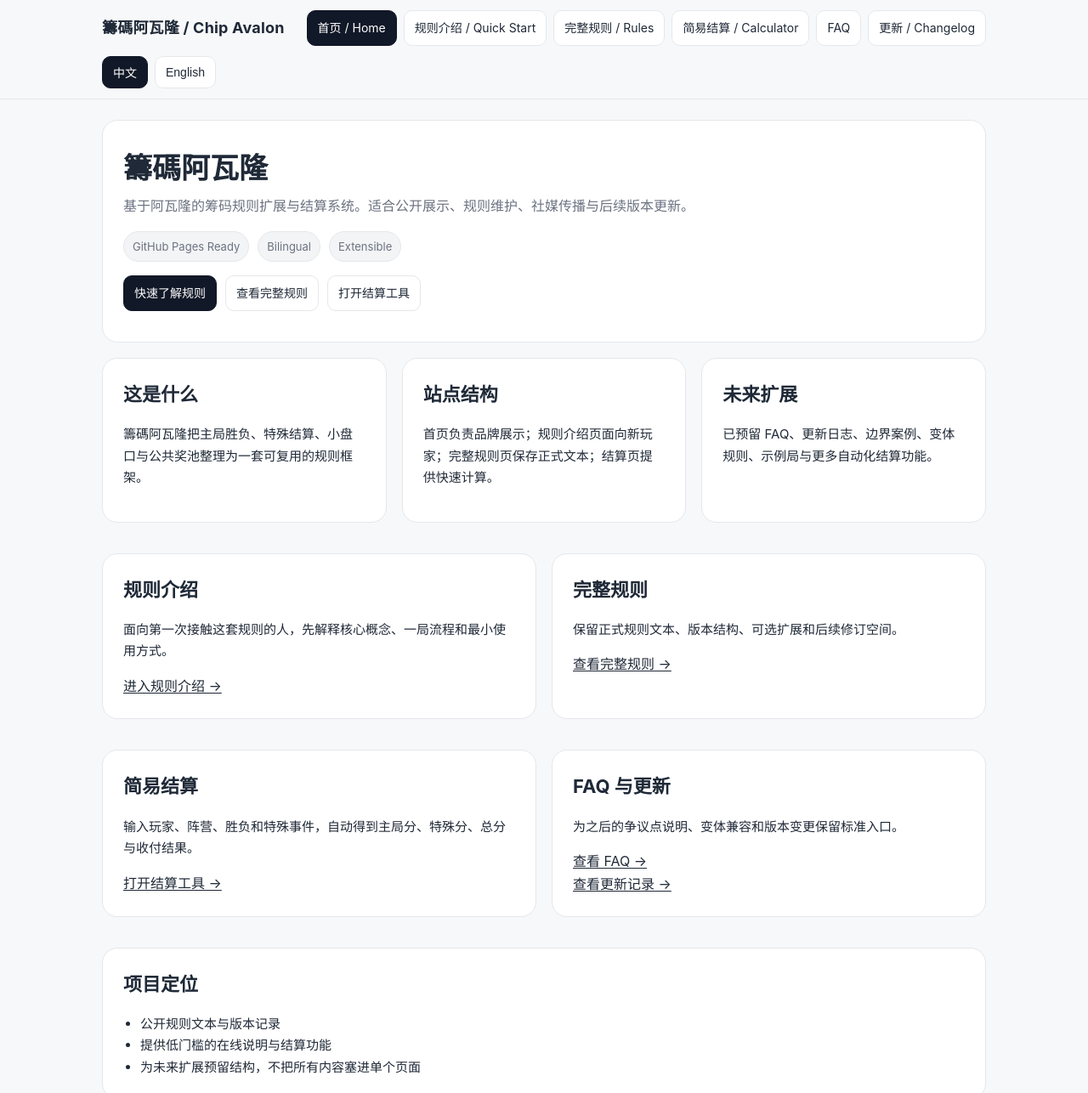
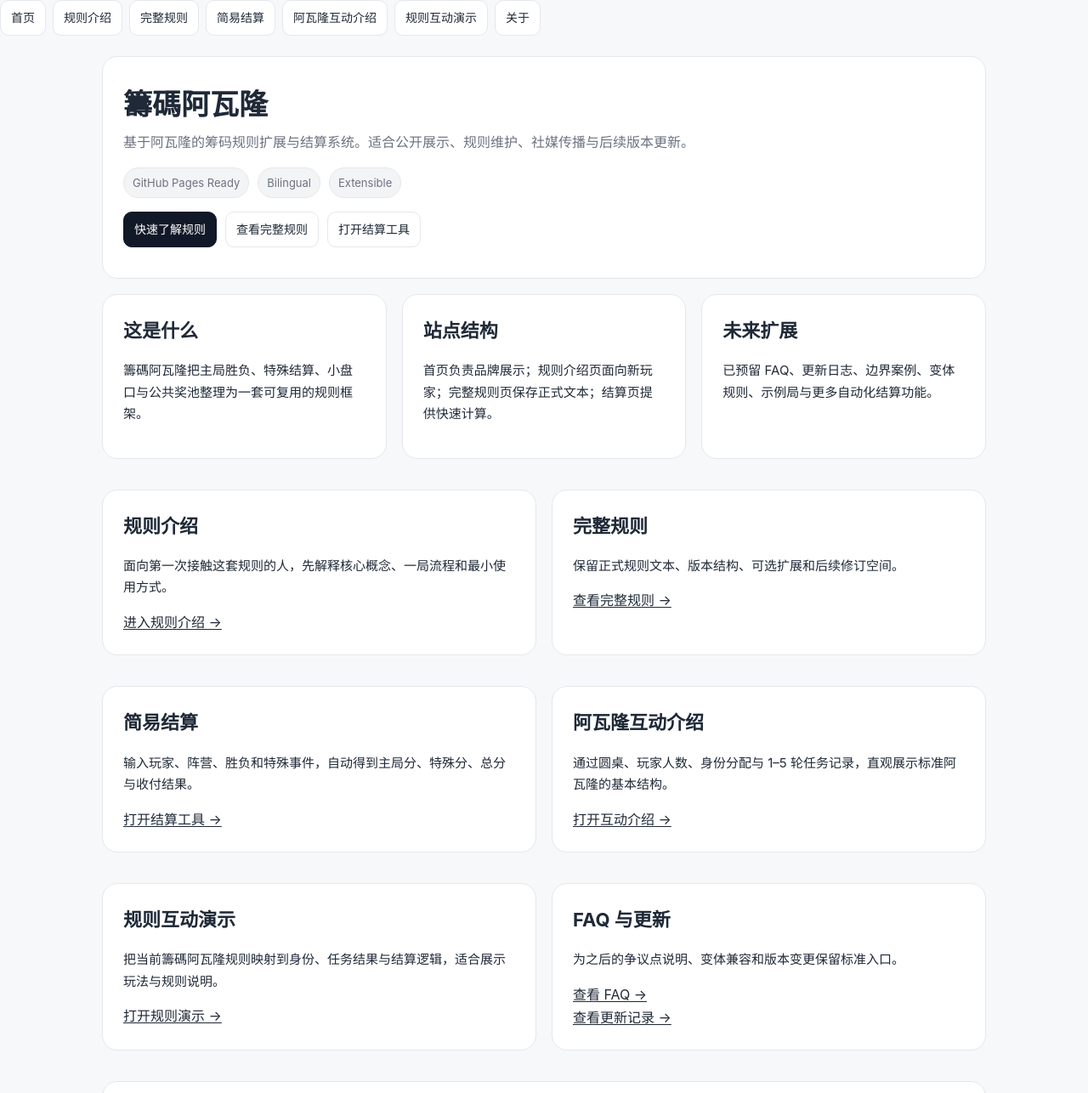
Before and after one commit to jacobianBoardGame/board_game, a plain HTML site: page index.html in a window 1280 px wide. Shown: the top 1286 px of the page at 85% size. Drawn offline with Linux system fonts and the light colour scheme.

Commit message:
Update index.html

```diff
--- a/index.html
+++ b/index.html
@@ -8,23 +8,36 @@
   <link rel="stylesheet" href="./assets/css/main.css" />
 </head>
 <body>
-  <header class="topbar">
-    <div class="topbar-inner">
-      <div class="brand">籌碼阿瓦隆 / Chip Avalon</div>
-      <nav class="toolbar">
-        <a class="btn-link active-nav" href="./index.html" data-nav="home">首页 / Home</a>
-        <a class="btn-link" href="./quickstart.html" data-nav="quickstart">规则介绍 / Quick Start</a>
-        <a class="btn-link" href="./rules.html" data-nav="rules">完整规则 / Rules</a>
-        <a class="btn-link" href="./calculator.html" data-nav="calculator">简易结算 / Calculator</a>
-        <a class="btn-link" href="./faq.html" data-nav="faq">FAQ</a>
-        <a class="btn-link" href="./changelog.html" data-nav="changelog">更新 / Changelog</a>
-      </nav>
-      <div class="toolbar">
-        <button id="btn-zh" class="active" type="button">中文</button>
-        <button id="btn-en" type="button">English</button>
-      </div>
-    </div>
-  </header>
+<nav class="toolbar">
+  <a class="btn-link" href="./index.html">
+    <span data-lang="zh" class="show">首页</span>
+    <span data-lang="en">Home</span>
+  </a>
+  <a class="btn-link" href="./quickstart.html">
+    <span data-lang="zh" class="show">规则介绍</span>
+    <span data-lang="en">Quick Start</span>
+  </a>
+  <a class="btn-link" href="./rules.html">
+    <span data-lang="zh" class="show">完整规则</span>
+    <span data-lang="en">Rules</span>
+  </a>
+  <a class="btn-link" href="./calculator.html">
+    <span data-lang="zh" class="show">简易结算</span>
+    <span data-lang="en">Calculator</span>
+  </a>
+  <a class="btn-link" href="./avalon-intro.html">
+    <span data-lang="zh" class="show">阿瓦隆互动介绍</span>
+    <span data-lang="en">Avalon Intro</span>
+  </a>
+  <a class="btn-link" href="./chip-rule-intro.html">
+    <span data-lang="zh" class="show">规则互动演示</span>
+    <span data-lang="en">Rule Demo</span>
+  </a>
+  <a class="btn-link" href="./about.html">
+    <span data-lang="zh" class="show">关于</span>
+    <span data-lang="en">About</span>
+  </a>
+</nav>
 
   <main class="layout single">
     <section class="content">
@@ -130,6 +143,31 @@
           </div>
         </article>
         <article class="card feature-card">
+  <div data-lang="zh" class="show">
+    <h2>阿瓦隆互动介绍</h2>
+    <p>通过圆桌、玩家人数、身份分配与 1–5 轮任务记录，直观展示标准阿瓦隆的基本结构。</p>
+    <a class="text-link" href="./avalon-intro.html">打开互动介绍 →</a>
+  </div>
+  <div data-lang="en">
+    <h2>Avalon Interactive Intro</h2>
+    <p>Use a round-table view, adjustable player count, role assignment, and mission records to explain the standard Avalon structure visually.</p>
+    <a class="text-link" href="./avalon-intro.html">Open interactive intro →</a>
+  </div>
+</article>
+
+<article class="card feature-card">
+  <div data-lang="zh" class="show">
+    <h2>规则互动演示</h2>
+    <p>把当前籌碼阿瓦隆规则映射到身份、任务结果与结算逻辑，适合展示玩法与规则说明。</p>
+    <a class="text-link" href="./chip-rule-intro.html">打开规则演示 →</a>
+  </div>
+  <div data-lang="en">
+    <h2>Rule Interactive Demo</h2>
+    <p>Map the current Chip Avalon rules to roles, mission outcomes, and settlement logic for clearer rule explanation and presentation.</p>
+    <a class="text-link" href="./chip-rule-intro.html">Open rule demo →</a>
+  </div>
+</article>
+        <article class="card feature-card">
           <div data-lang="zh" class="show">
             <h2>FAQ 与更新</h2>
             <p>为之后的争议点说明、变体兼容和版本变更保留标准入口。</p>
```
